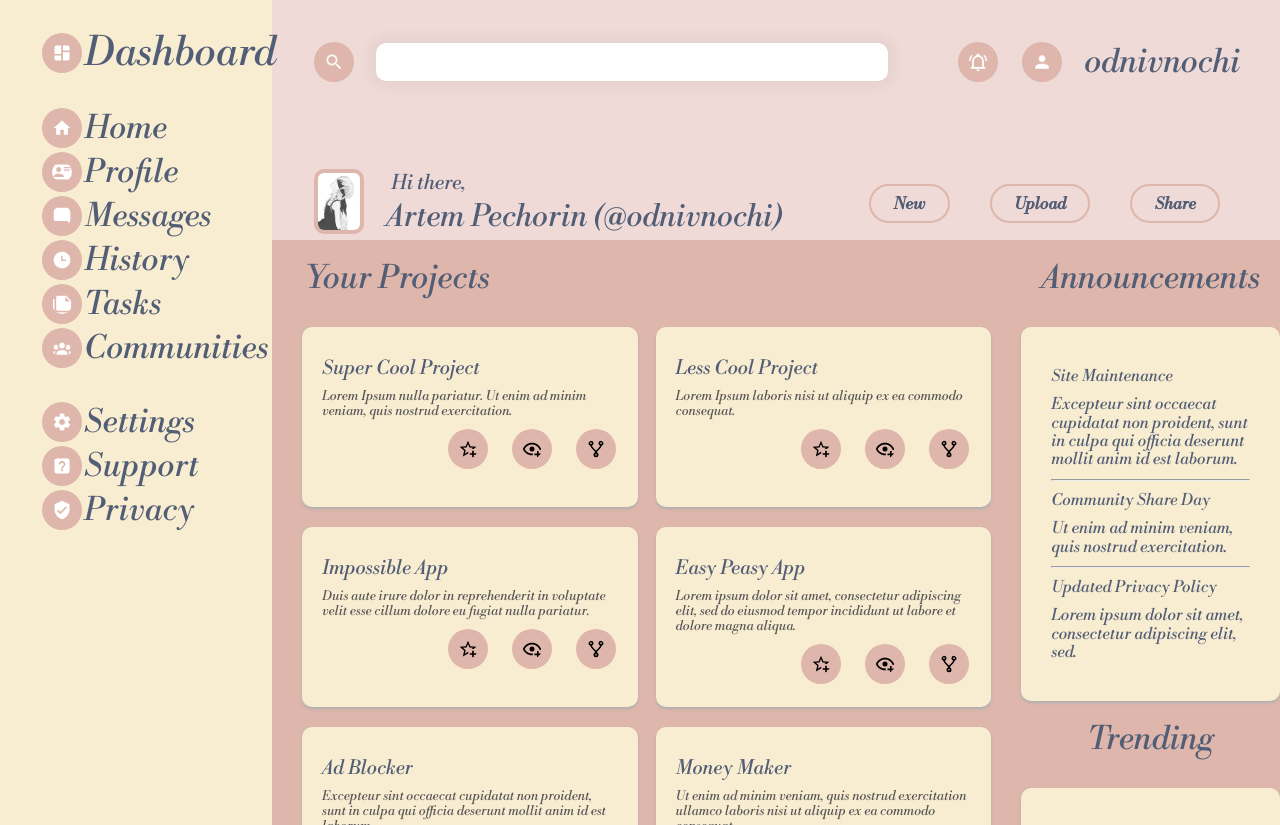
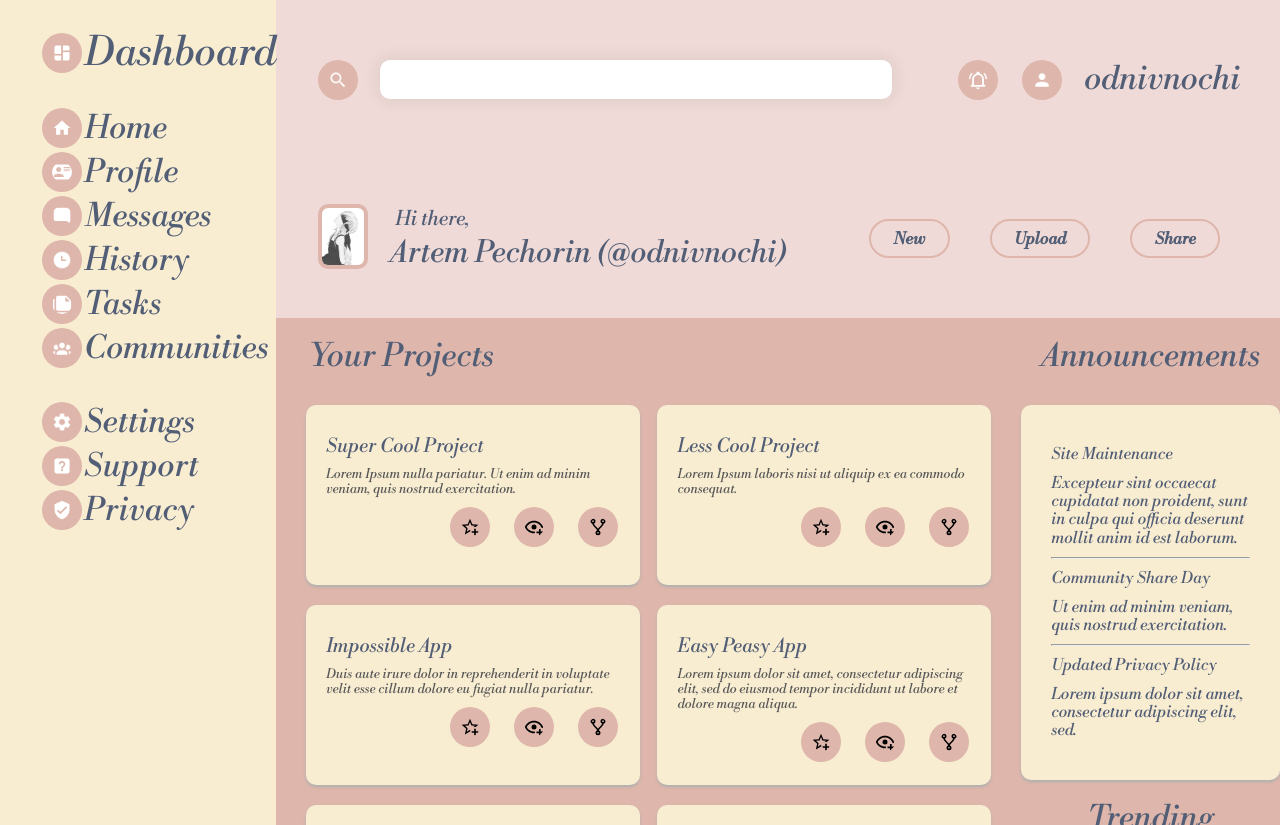
Before and after one commit to odnivnochi/dashboardproject, a plain HTML site: page index.html in a window 1280 px wide. Shown: the top 825 px of the page. Drawn offline with nearby package versions, Linux system fonts and the light colour scheme; files whose address does not match are found by name.

Commit message:
Update style.css

```diff
--- a/style.css
+++ b/style.css
@@ -11,7 +11,7 @@ body{
     grid-column: 1/2;
     grid-row: 1/3;
     grid: 15px;
-    min-width: 34vh;
+
     align-items: center;
     text-align: center;
     font-size: 2rem;
@@ -46,7 +46,7 @@ body{
     grid-row: 1/2;
     display: grid;
     grid-template-rows: 1fr 1fr;
-    min-height: 30vh;
+
 
 
 }
```
